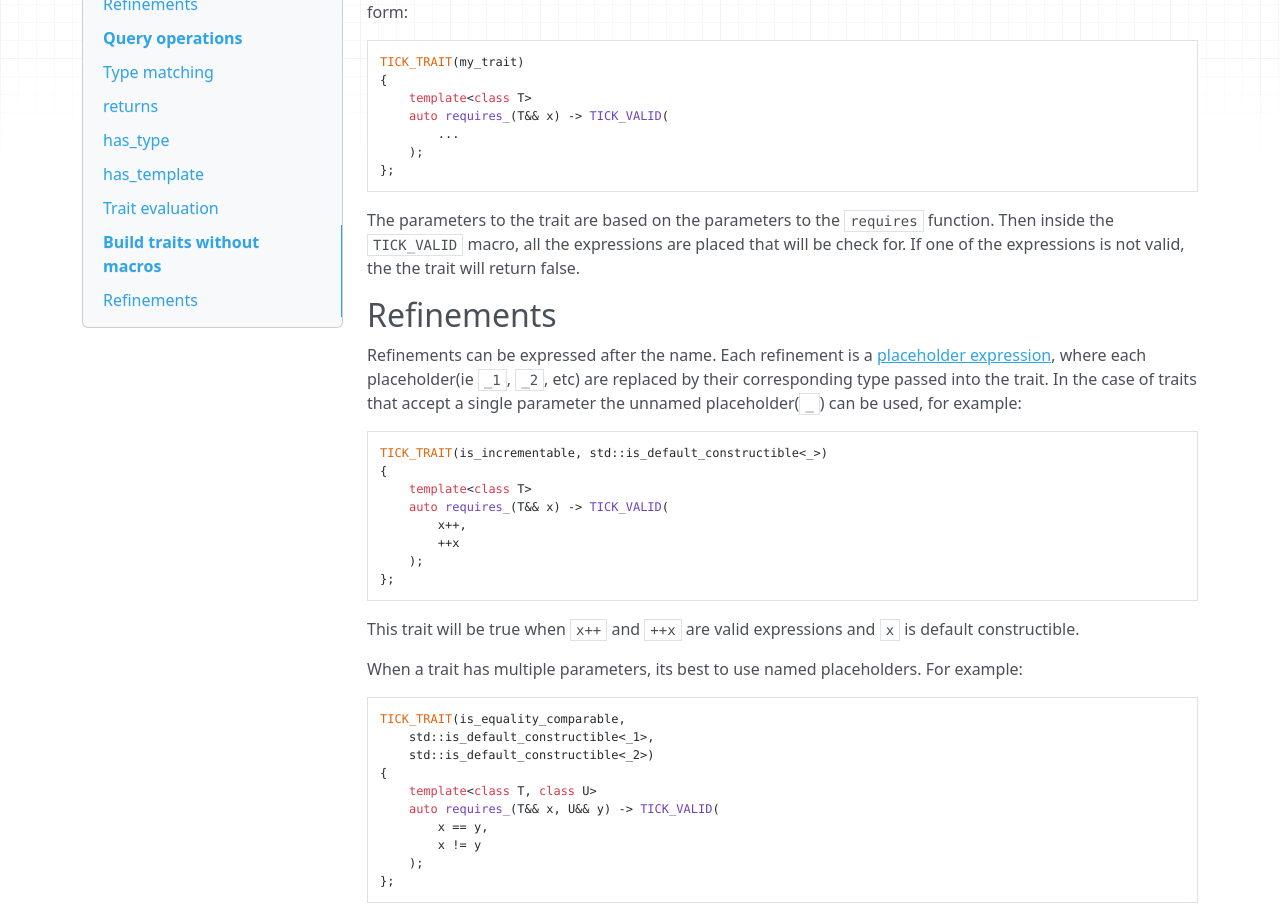
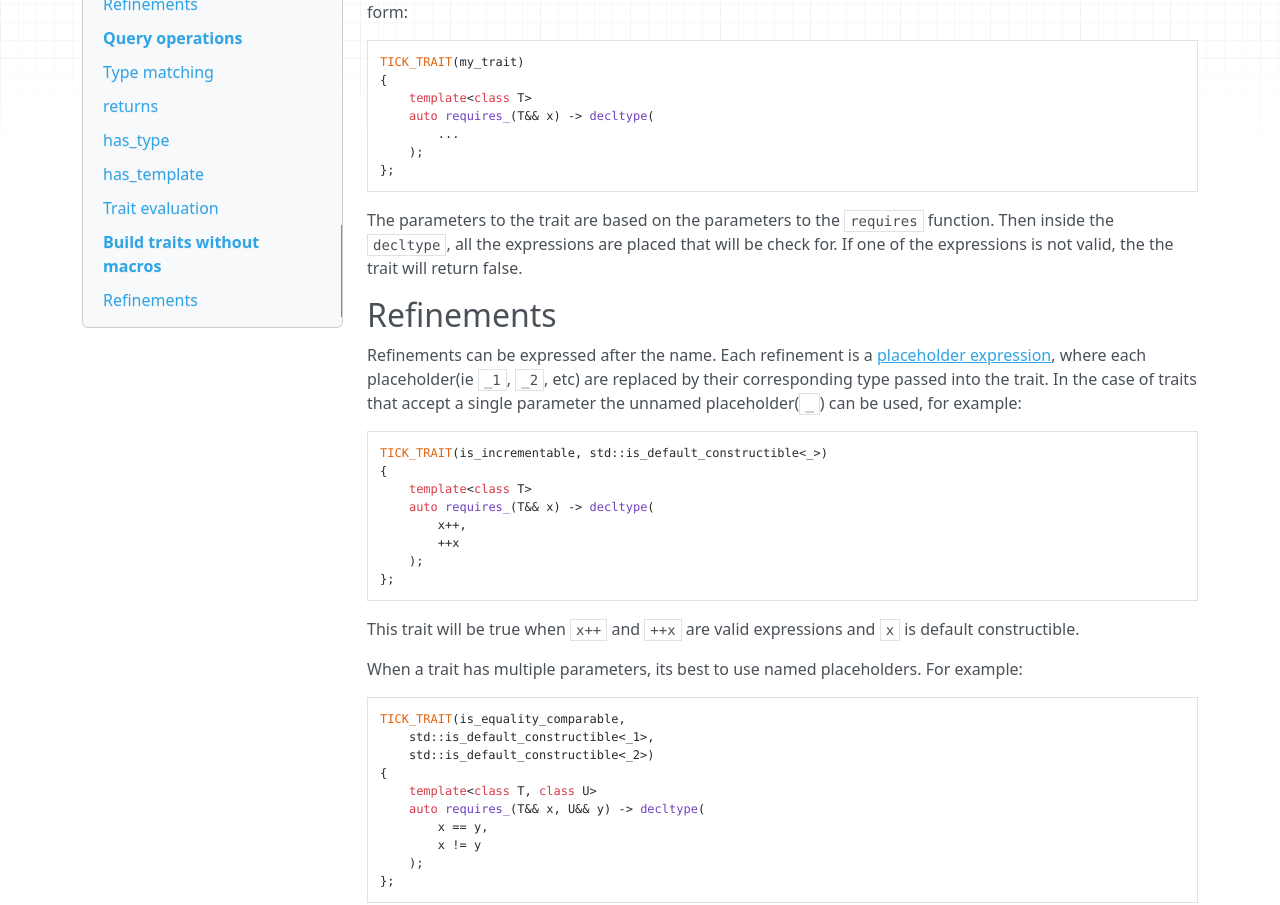
Before and after one commit to pfultz2/Tick, an MkDocs documentation site: the page built from doc/src/builder.md, in a window 1280 px wide and 1400 px high. Shown: the part 158-1063 px from the top of the window. Built offline with MkDocs 1.6.1, drawn with Linux system fonts in a browser that asks for light colours; nearby versions of some CDN libraries; old or Windows-style settings are respelled for this version of MkDocs; some of the changed text lies outside the part shown.

Commit message:
Switch to using decltype directly instead of the TICK_VALID macro

````diff
--- a/doc/src/builder.md
+++ b/doc/src/builder.md
@@ -6,12 +6,12 @@ This macro will build a boolean type trait for you. Each trait requires a `requi
 TICK_TRAIT(my_trait)
 {
     template<class T>
-    auto requires_(T&& x) -> TICK_VALID(
+    auto requires_(T&& x) -> decltype(
         ...
     );
 };
 ```
-The parameters to the trait are based on the parameters to the `requires` function. Then inside the `TICK_VALID` macro, all the expressions are placed that will be check for. If one of the expressions is not valid, the the trait will return false.
+The parameters to the trait are based on the parameters to the `requires` function. Then inside the `decltype`, all the expressions are placed that will be check for. If one of the expressions is not valid, the the trait will return false.
 
 Refinements
 -----------
@@ -21,7 +21,7 @@ Refinements can be expressed after the name. Each refinement is a [placeholder e
 TICK_TRAIT(is_incrementable, std::is_default_constructible<_>)
 {
     template<class T>
-    auto requires_(T&& x) -> TICK_VALID(
+    auto requires_(T&& x) -> decltype(
         x++,
         ++x
     );
@@ -36,7 +36,7 @@ TICK_TRAIT(is_equality_comparable,
     std::is_default_constructible<_2>)
 {
     template<class T, class U>
-    auto requires_(T&& x, U&& y) -> TICK_VALID(
+    auto requires_(T&& x, U&& y) -> decltype(
         x == y,
         x != y
     );
@@ -63,7 +63,7 @@ The `returns` query can check if the result of the expressions matches the type.
 TICK_TRAIT(is_incrementable)
 {
     template<class T>
-    auto requires_(T&& x) -> TICK_VALID(
+    auto requires_(T&& x) -> decltype(
         returns<int>(x++)
     );
 };
@@ -75,7 +75,7 @@ Here's an example using placeholder expressions as well:
 TICK_TRAIT(is_incrementable)
 {
     template<class T>
-    auto requires_(T&& x) -> TICK_VALID(
+    auto requires_(T&& x) -> decltype(
         returns<std::is_integral<_>>(x++)
     );
 };
@@ -87,7 +87,7 @@ Note: The `TICK_RETURNS` macro can be used instead to improve compatability with
 TICK_TRAIT(is_incrementable)
 {
     template<class T>
-    auto requires_(T&& x) -> TICK_VALID(
+    auto requires_(T&& x) -> decltype(
         TICK_RETURNS(x++, int)
     );
 };
@@ -101,7 +101,7 @@ The `has_type` query can check if a type exist and if the type matches. For exam
 TICK_TRAIT(has_nested_type)
 {
     template<class T>
-    auto requires_(const T& x) -> TICK_VALID(
+    auto requires_(const T& x) -> decltype(
         has_type<typename T::type>()
     );
 };
@@ -113,7 +113,7 @@ Also, an optionally second parameter can be provided to check if the type matche
 TICK_TRAIT(has_nested_int_type)
 {
     template<class T>
-    auto requires_(const T& x) -> TICK_VALID(
+    auto requires_(const T& x) -> decltype(
         has_type<typename T::type, std::is_integral<_>>()
     );
 };
@@ -128,7 +128,7 @@ The `has_template` query can check if a template exist. For example:
 TICK_TRAIT(has_nested_result)
 {
     template<class T>
-    auto requires_(const T& x) -> TICK_VALID(
+    auto requires_(const T& x) -> decltype(
         has_template<T::template result>()
     );
 };
@@ -143,7 +143,7 @@ The `is_true` and `is_false` queries can check if a trait is true or false. Usin
 TICK_TRAIT(is_2d_array)
 {
     template<class T>
-    auto requires_(const T& x) -> TICK_VALID(
+    auto requires_(const T& x) -> decltype(
         is_true<std::is_same<std::rank<T>::type, std::integral_constant<std::size_t, 2>> >()
     );
 };
@@ -157,7 +157,7 @@ The traits can be built using the `TICK_TRAIT` macros. Heres how to build them.
 struct is_incrementable_r : tick::ops
 {
     template<class T>
-    auto requires_(T&& x) -> TICK_VALID(
+    auto requires_(T&& x) -> decltype(
         x++,
         ++x
     );
@@ -180,7 +180,7 @@ struct is_incrementable_r
 : tick::ops, tick::refines<std::is_default_constructible<tick::_>>
 {
     template<class T>
-    auto requires_(T&& x) -> TICK_VALID(
+    auto requires_(T&& x) -> decltype(
         x++,
         ++x
     );
````
Also changed, not shown: doc/src/design.md (+2 -2 lines), doc/src/index.md (+2 -2 lines), 2 other files.
